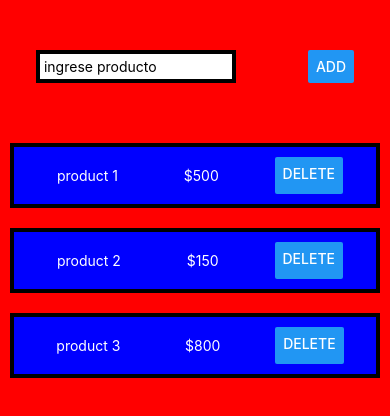
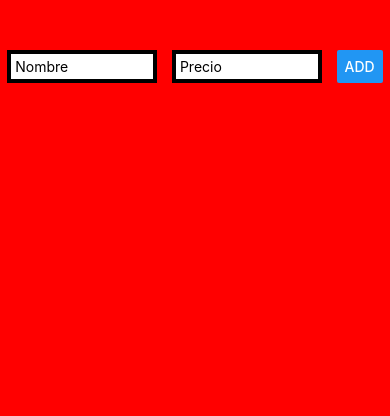
Before and after one commit to agustinhahn/reactnative1, a React Native app: screen / in a window 390 px wide. Shown: the top 416 px of the page. Built offline with nearby package versions, Linux system fonts and the light colour scheme.

Commit message:
nuevoscambios

```diff
--- a/App.js
+++ b/App.js
@@ -1,31 +1,77 @@
 
-import { View, StyleSheet, TextInput, Button, Text } from 'react-native'
+import { useState } from 'react'
+import { View, StyleSheet, TextInput, Button, Text, FlatList, Modal } from 'react-native'
+import uuid from 'react-native-uuid';
 
 const App = () => {
+
+  const [newTitleProduct, setNewTitleProduct] = useState("")
+  const [newPrecioProduct, setNewPrecioProduct] = useState("")
+  const [products, setProducts] = useState([])
+  const [productSelect, setproductSelect] = useState([])
+  const [modalVisible, setModalVisible] = useState(false)
+
+  const handleAddProduct = () =>{
+        const newProduct = {
+          id : uuid.v4(),
+          title:newTitleProduct,
+          price: newPrecioProduct
+        }
+        setProducts(current => [...current, newProduct])
+        setNewTitleProduct("")
+        setNewPrecioProduct("")
+        console.log(products)
+  }
+
+  const handleModal = (item) => {
+    setproductSelect(item)
+    setModalVisible(true)
+  }
+
+  const handleDeleteProduct = ()=> {
+    setProducts(current => current.filter(product => product.id !== productSelect.id))
+    setModalVisible(false)
+  }
+
   return (
     <View style={styles.containerGral}>
       <View style={styles.container}>
         <TextInput
-        placeholder="ingrese producto"
-        style={styles.input} />
-        <Button title="ADD"/>
+        placeholder="Nombre"
+        value={newTitleProduct}
+        style={styles.input}
+        onChangeText={(t)=> setNewTitleProduct(t)} />
+        <TextInput
+        placeholder="Precio"
+        value={newPrecioProduct}
+        style={styles.input}
+        onChangeText={(t)=> setNewPrecioProduct(t)} />
+        <Button title="ADD" onPress={handleAddProduct}/>
       </View>
       <View style={styles.listContainer}>
-        <View style={styles.productCard}>
-          <Text style={styles.textProduct}>product 1</Text>
-          <Text style={styles.textProduct}>$500</Text>
-          <Button title="DELETE" />
-        </View>
-        <View style={styles.productCard}>
-          <Text style={styles.textProduct}>product 2</Text>
-          <Text style={styles.textProduct}>$150</Text>
-          <Button title="DELETE" />
-        </View>
-        <View style={styles.productCard}>
-          <Text style={styles.textProduct} >product 3</Text>
-          <Text style={styles.textProduct}>$800</Text>
-          <Button title="DELETE"/>
-        </View>
+          <FlatList
+            data={products}
+            keyExtractor={item => item.id}
+            renderItem={({item})=>  <View style={styles.productCard}>
+                                    <Text style={styles.textProduct}>{item.title}</Text>
+                                    <Text style={styles.textProduct}>{item.price}</Text>
+                                    <Button title="DELETE" onPress={()=>handleModal(item)} />
+                                  </View>}
+          />
+          <Modal style={styles.modalContent}
+            visible={modalVisible}
+            >
+              <View style={styles.modalContainer}>
+                <View style={styles.modalContent}>
+                  <Text style={styles.modalText}>
+                    Estas seguro que queres eliminar:
+                  </Text>
+                  <Text style={styles.modalText}>{productSelect.title}</Text>
+                  <Button title='Confirmo' onPress={() => handleDeleteProduct()} />
+                  <Button title="Cerrar" onPress={()=>setModalVisible(false)} />
+                </View>
+              </View>
+          </Modal>
       </View>
     </View>
   )
@@ -52,7 +98,7 @@ const styles = StyleSheet.create({
     backgroundColor:"white",
     borderWidth: 4,
     padding: 4,
-    width: 200
+    width: 150
   },
   productCard : {
     backgroundColor:"blue",
@@ -66,6 +112,20 @@ const styles = StyleSheet.create({
   textProduct: {
     color: "white",
     padding: 10
+  },
+  modalContainer : {
+    flex: 1,
+    alignItems:"center",
+    justifyContent:"center"
+  },
+  modalContent: {
+    width: '80%',
+    borderWidth: 2,
+    gap: 10,
+    padding: 10
+  },
+  modalText: {
+    textAlign: 'center'
   }
 })
 
```
Also changed, not shown: package.json (+4 -3 lines), 1 other file (tests, documents, lock files or other folders).
